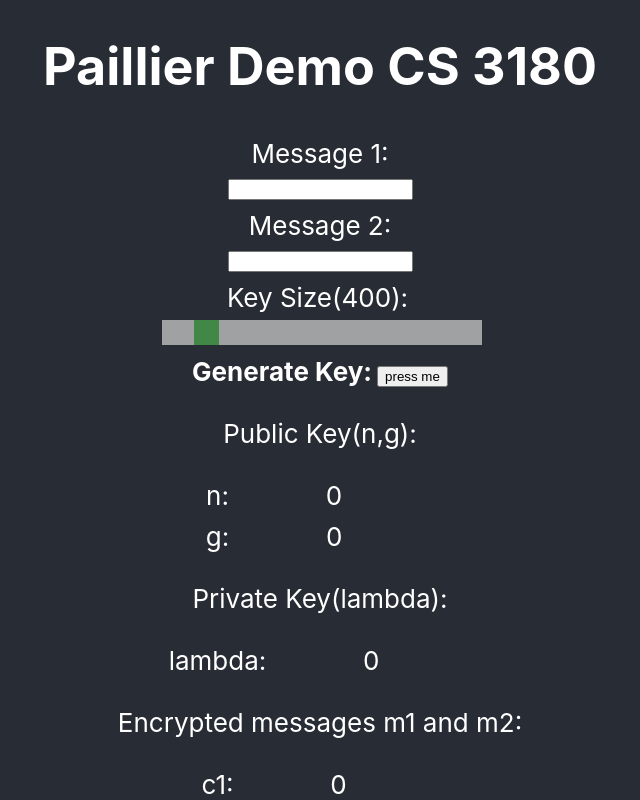
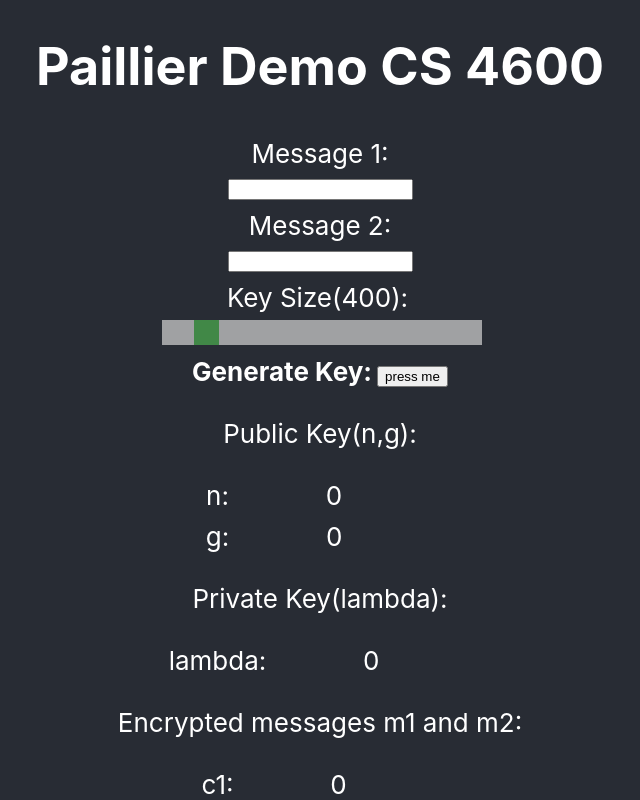
Before and after one commit to Inh3ritance/Pallier, a React (Create React App) app: page / in a window 1280 px wide. Shown: the top 800 px of the page, without its empty margins (320-960 px from the left). Built offline with nearby package versions, Linux system fonts and the light colour scheme.

Commit message:
Returned to stable package

```diff
--- a/src/App.js
+++ b/src/App.js
@@ -78,7 +78,7 @@ class App extends React.Component {
     return (
         <div className="App">
           <header className="App-header">
-            <h1>Paillier Demo CS 3180</h1>
+            <h1>Paillier Demo CS 4600</h1>
             <p className='side'>Message 1:</p><input type="number" onClick={this.handleChangem1} className='side'/>
             <p className='side'>Message 2:</p><input type="number" onClick={this.handleChangem2} className='side'/>
             <div>
```
Also changed, not shown: package.json (+4 -4 lines), 1 other file (tests, documents, lock files or other folders).
